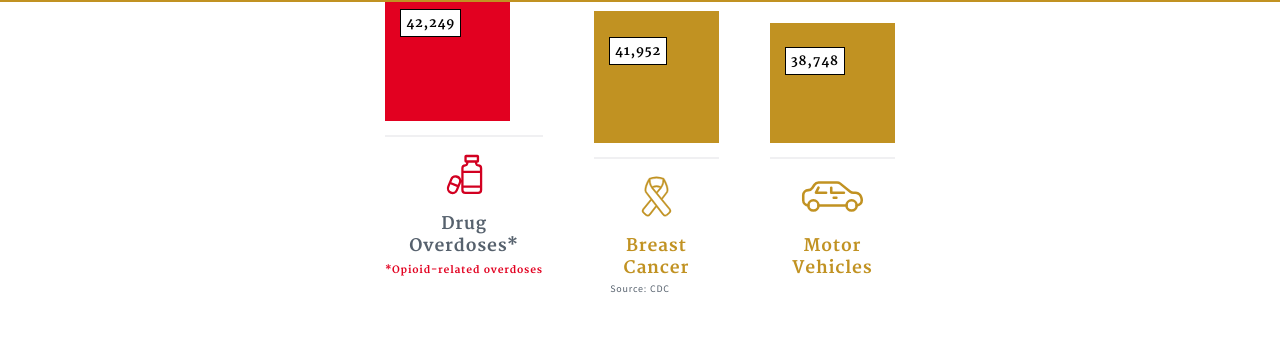
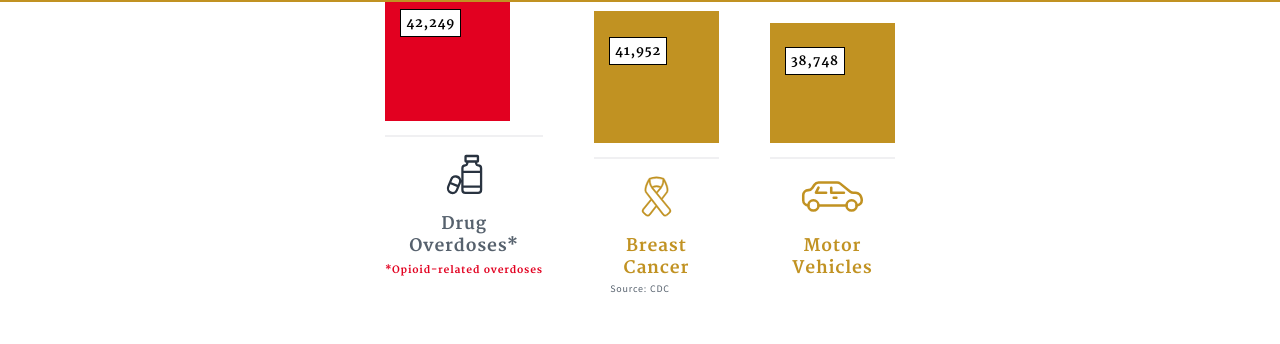
Before and after one commit to GSA/opioids.gov, a Jekyll site: the page built from index.md, in a window 1280 px wide and 900 px high, scrolled down 1192 px. Shown: the part 106-450 px from the top of the window. Built offline with Jekyll 4.4.1, drawn with Linux system fonts in a browser that asks for light colours; nearby versions of some CDN libraries.

Commit message:
Update color of drug overdoses icon

```diff
--- a/_layouts/home.html
+++ b/_layouts/home.html
@@ -35,7 +35,7 @@ layout: default
               </span>
             </div>
 	          <hr class="chart-hbar"/>
-            <svg xmlns="http://www.w3.org/2000/svg" viewBox="0 0 150 150" aria-labelledby="overdosestitle" role="group"><defs><style>.opioid-deaths{fill:#d20021;}</style></defs><title id="overdosestitle">Drug Overdoses</title><g id="content"><path class="opioid-deaths" d="M106.6,51.22h-.31a1.57,1.57,0,0,1-1.52-1.29l-.44-2.32h.37a4,4,0,0,0,4-4v-10a4,4,0,0,0-4-3.95h-26a4,4,0,0,0-3.95,3.95v10a4,4,0,0,0,3.95,4h.22l-.43,2.27A1.58,1.58,0,0,1,77,51.17h0a9.42,9.42,0,0,0-9.42,9.42V88.51A13.33,13.33,0,0,0,42,85.21l-6.87,16.73a13.33,13.33,0,1,0,24.66,10.13l3.6-8.76h0l3.27-8a13.11,13.11,0,0,0,.88-3.24v18.7a9.44,9.44,0,0,0,9.42,9.43h29.53a9.44,9.44,0,0,0,9.43-9.43V60.65A9.47,9.47,0,0,0,106.6,51.22Zm-59.7,36a8,8,0,1,1,14.83,6.09l-2.27,5.51-14.83-6.1Zm8,22.82A8,8,0,0,1,40,104l2.59-6.31,14.83,6.09Zm18-38.5h37.75v28.84H72.83ZM80.08,35h23.25v7.31H80.08V35ZM74,57.69a4.06,4.06,0,0,1,2.9-1.21h0a6.9,6.9,0,0,0,6.78-5.63l.6-3.24H98.92l.62,3.31a6.91,6.91,0,0,0,6.68,5.61h.31a4.12,4.12,0,0,1,4,4.11v5.58H72.83V60.59A4,4,0,0,1,74,57.69Zm32.43,57.23H76.94a4.12,4.12,0,0,1-4.11-4.12v-5.1h37.75v5.1A4.12,4.12,0,0,1,106.47,114.92Z"/></g></svg>
+            <svg xmlns="http://www.w3.org/2000/svg" viewBox="0 0 150 150" aria-labelledby="overdosestitle" role="group"><defs><style>.opioid-deaths{fill:#293340;}</style></defs><title id="overdosestitle">Drug Overdoses</title><g id="content"><path class="opioid-deaths" d="M106.6,51.22h-.31a1.57,1.57,0,0,1-1.52-1.29l-.44-2.32h.37a4,4,0,0,0,4-4v-10a4,4,0,0,0-4-3.95h-26a4,4,0,0,0-3.95,3.95v10a4,4,0,0,0,3.95,4h.22l-.43,2.27A1.58,1.58,0,0,1,77,51.17h0a9.42,9.42,0,0,0-9.42,9.42V88.51A13.33,13.33,0,0,0,42,85.21l-6.87,16.73a13.33,13.33,0,1,0,24.66,10.13l3.6-8.76h0l3.27-8a13.11,13.11,0,0,0,.88-3.24v18.7a9.44,9.44,0,0,0,9.42,9.43h29.53a9.44,9.44,0,0,0,9.43-9.43V60.65A9.47,9.47,0,0,0,106.6,51.22Zm-59.7,36a8,8,0,1,1,14.83,6.09l-2.27,5.51-14.83-6.1Zm8,22.82A8,8,0,0,1,40,104l2.59-6.31,14.83,6.09Zm18-38.5h37.75v28.84H72.83ZM80.08,35h23.25v7.31H80.08V35ZM74,57.69a4.06,4.06,0,0,1,2.9-1.21h0a6.9,6.9,0,0,0,6.78-5.63l.6-3.24H98.92l.62,3.31a6.91,6.91,0,0,0,6.68,5.61h.31a4.12,4.12,0,0,1,4,4.11v5.58H72.83V60.59A4,4,0,0,1,74,57.69Zm32.43,57.23H76.94a4.12,4.12,0,0,1-4.11-4.12v-5.1h37.75v5.1A4.12,4.12,0,0,1,106.47,114.92Z"/></g></svg>
 		        <div class="bar-caption-opioid">Drug<br>Overdoses* <br/> <span class="highlighted-secondary">*Opioid-related overdoses</span></div>
           </div>
 
```
